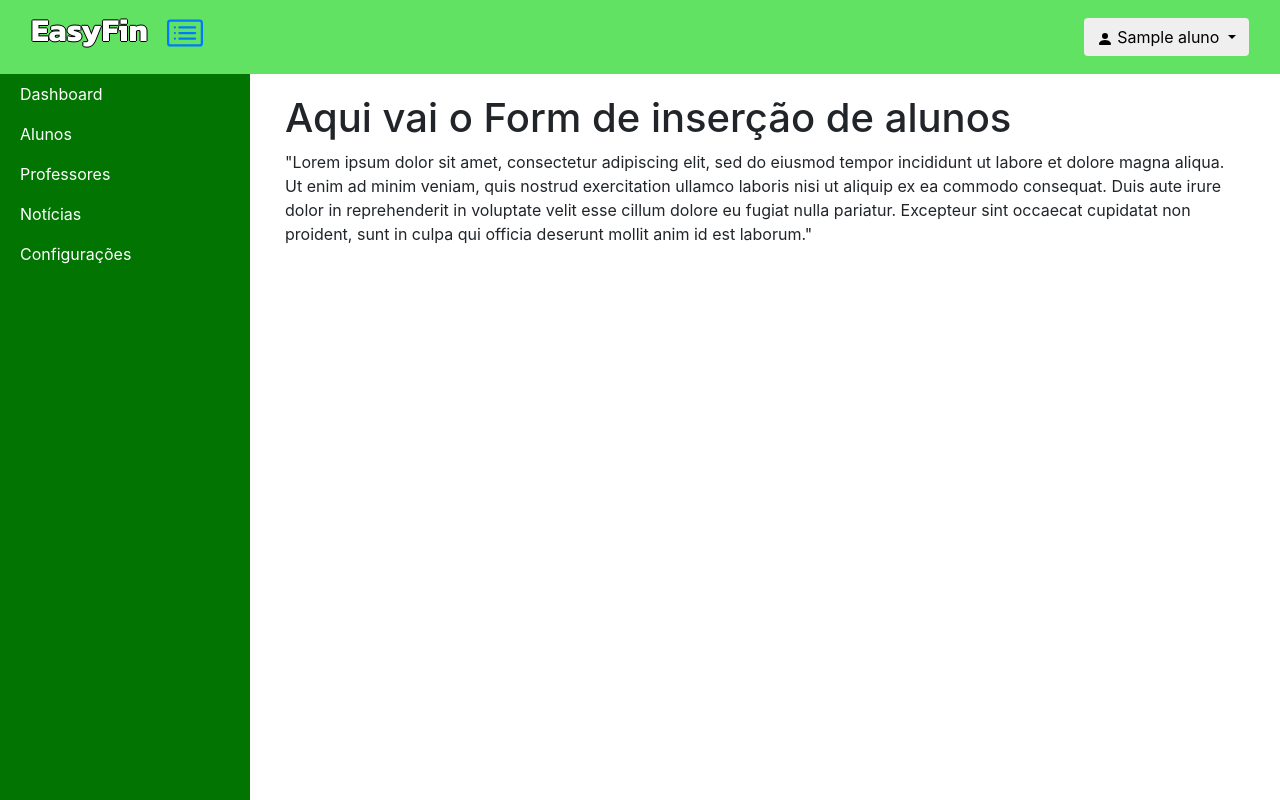
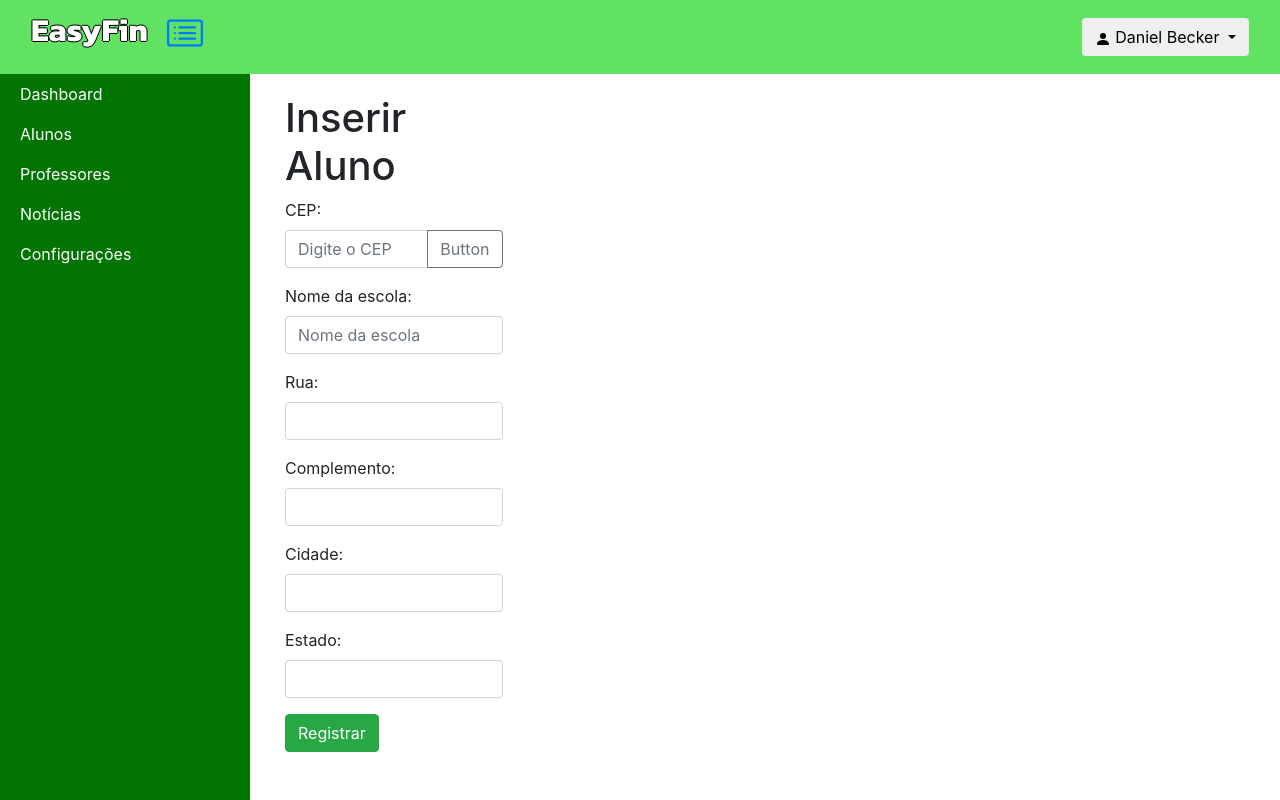
Before and after one commit to dannbecker/easyfin_alpha, a Flask app: page /alunos in a window 1280 px wide. Run offline with Flask 2, Linux system fonts and the light colour scheme; a user stored in the database is signed in; tables that the repository leaves empty hold one stand-in row (values such as "Sample post"); some libraries are stand-ins or nearby versions.

Commit message:
Updated files

```diff
--- a/app/__init__.py
+++ b/app/__init__.py
@@ -12,12 +12,14 @@ db = SQLAlchemy(app)
 # Declaro o tratamento de migração, recebe a aplicação e o banco de dados
 migrate = Migrate(app, db)
 
-# Manager para cuidar dos comendos para inicializar a aplicação
+# Manager para cuidar dos comandos para inicializar a aplicação
 manager = Manager(app)
 manager.add_command('db', MigrateCommand)
 
+# Manager para cuidar de uma sessão de login
 login_manager = LoginManager()
 login_manager.init_app(app)
 
+# Importação dos modelos de formulário e tabelas; Importação dos controllers padrões
 from app.models import tables, forms
 from app.controllers import default
--- a/app/controllers/default.py
+++ b/app/controllers/default.py
@@ -1,7 +1,7 @@
 from app import app, db
-from flask import render_template, flash, redirect, url_for
+from flask import render_template, flash, redirect, request, url_for, jsonify
 from flask_login import login_user, logout_user
-from app.models.forms import loginForm
+from app.models.forms import loginForm, addEscola
 from app.models.tables import Aluno, Professor
 
 @app.route("/index")
@@ -24,9 +24,10 @@ def login():
     form = loginForm()
 
     if form.validate_on_submit():
-        aluno = Aluno.query.filter_by(email=form.email.data).first()
-        if aluno and aluno.password == form.password.data:
-            login_user(aluno)
+        global professor
+        professor = Professor.query.filter_by(email=form.email.data).first()
+        if professor and professor.password == form.password.data:
+            login_user(professor)
             return redirect(url_for("dashboard"))
         else:
             flash("E-mail e/ou senha inválidos.")
@@ -64,9 +65,10 @@ def perfil(user):
     return render_template('perfil.html')
 
 
-@app.route("/alunos")
+@app.route("/alunos", methods=["POST", "GET"])
 def alunos():
-    return render_template('alunos.html')
+    form = addEscola()
+    return render_template('alunos.html', form=form)
 
 
 @app.route("/professores")
@@ -78,6 +80,24 @@ def professores():
 def noticias():
     return render_template('noticias.html')
 
+
 @app.route("/configuracoes")
 def configuracoes():
     return render_template('configuracoes.html')
+
+
+@app.route("/not_found")
+def notfound():
+    return render_template('not_found.html')
+
+
+@app.route('/test', methods=['GET', 'POST'])
+def test():
+    # GET request
+    if request.method == 'GET':
+        message = {'greeting':'Hello from Flask!'}
+        return jsonify(message)  # serialize and use JSON headers
+    # POST request
+    if request.method == 'POST':
+        print(request.get_json())  # parse as JSON
+        return 'Sucesss', 200
--- a/app/models/forms.py
+++ b/app/models/forms.py
@@ -11,3 +11,16 @@ class loginForm(FlaskForm):
 class contactForm(FlaskForm):
     email = StringField("email", validators=[DataRequired(), Email(message="E-mail inválido.")])
     message = StringField("message", validators=[DataRequired()])
+
+class addAluno(FlaskForm):
+    nome = StringField("nome", validators=[DataRequired()])
+    email = StringField("email", validators=[DataRequired(), Email(message="E-mail inválido.")])
+    password = PasswordField("password", validators=[DataRequired()])
+
+class addEscola(FlaskForm):
+    nome = StringField("nome", validators=[DataRequired()])
+    cep = StringField("cep", validators=[DataRequired()])
+    rua = StringField("nome", validators=[DataRequired()])
+    complemento = StringField("nome")
+    cidade = StringField("nome", validators=[DataRequired()])
+    estado = StringField("nome", validators=[DataRequired()])
--- a/app/models/tables.py
+++ b/app/models/tables.py
@@ -2,7 +2,7 @@ from app import db, login_manager
 
 @login_manager.user_loader
 def load_user(id):
-    return Aluno.query.filter_by(id=id).first()
+    return Professor.query.filter_by(id=id).first()
 
 class Aluno(db.Model):
     __tablename__ = "alunos"
@@ -44,6 +44,21 @@ class Professor(db.Model):
     password = db.Column(db.String)
     disciplina = db.Column(db.String)
 
+    @property
+    def is_authenticated(self):
+        return True
+
+    @property
+    def is_active(self):
+        return True
+
+    @property
+    def is_anonymous(self):
+        return False
+
+    def get_id(self):
+        return str(self.id)
+
     def __init__(self, email, nome, password, disciplina):
         self.email = email
         self.nome = nome
@@ -52,6 +67,47 @@ class Professor(db.Model):
 
     def __repr__(self):
         return "<Professor %r>" % self.nome
+
+class Escola(db.Model):
+    __tablename__ = "escolas"
+
+    id = db.Column(db.Integer, primary_key=True)
+    nome = db.Column(db.String)
+    cep = db.Column(db.String)
+    rua = db.Column(db.String)
+    complemento = db.Column(db.String)
+    cidade = db.Column(db.String)
+    estado = db.Column(db.String)
+
+    @property
+    def is_authenticated(self):
+        return True
+
+    @property
+    def is_active(self):
+        return True
+
+    @property
+    def is_anonymous(self):
+        return False
+
+    def get_id(self):
+        return str(self.id)
+
+    def __init__(self, nome, cep, rua, complemento, cidade, estado):
+        self.nome = nome
+        self.cep = cep
+        self.rua = rua
+        self.complemento = complemento
+        self.cidade = cidade
+        self.estado = estado
+
+    def __repr__(self):
+        return "<Escola %r>" % self.nome
+
+
+
+
 
 """class Pessoa(db.Model):
     __tablename__ = "pessoas"
--- /dev/null
+++ b/app/static/js/script.js
@@ -0,0 +1,30 @@
+document.querySelector('button').addEventListener('click', function () {
+    var cep = document.querySelector('#cep');
+    cep = cep.value.replace('-', '');
+    fetch("https://viacep.com.br/ws/"+ cep +"/json/")
+        .then((response) => {
+//            console.log(JSON.parse(response.responseText));
+            return response.json();
+        })
+        .then((myContent) => {
+            atribuirCampos(myContent);
+//           document.querySelector('.par').innerHTML = myContent;
+//            document.querySelector('.par').classList.add('box');
+        });
+
+}, false);
+
+function atribuirCampos(data)
+{
+const rua = document.querySelector("#rua");
+const complemento = document.querySelector("#complemento");
+const bairro = document.querySelector("#bairro");
+const cidade = document.querySelector("#cidade");
+const estado = document.querySelector("#estado");
+
+rua.value = data.logradouro;
+complemento.value = data.complemento;
+bairro.value = data.bairro;
+cidade.value = data.localidade;
+estado.value = data.uf;
+}
--- a/app/templates/alunos.html
+++ b/app/templates/alunos.html
@@ -1,5 +1,5 @@
+{% if current_user.is_authenticated %}
 <!DOCTYPE html><html lang="pt-br">
-
 <head>
       <meta name="viewport" content="width=device-width, initial-scale=1.0">
       <link rel=stylesheet type=text/css href="{{ url_for('static', filename='css/homebase.css') }}">
@@ -23,7 +23,6 @@
                         </i>
                     </a>
                 </h2>
-            {% if current_user.is_authenticated %}
             <div class="btn-group">
                 <button type="button" class="btn btn-default dropdown-toggle" data-bs-toggle="dropdown" aria-expanded="false" data-toggle="dropdown">
                     <i class="bi bi-person-fill"><svg xmlns="http://www.w3.org/2000/svg" width="16" height="16" fill="currentColor" class="bi bi-person-fill" viewBox="0 0 16 16">
@@ -37,7 +36,6 @@
                     <li><a class="dropdown-item" href="{{ url_for('logout') }}">Sair</a></li>
                 </ul>
             </div>
-            {% endif %}
         </div>
     </nav>
     <div id="wrapper">
@@ -63,10 +61,42 @@
         <div id="page-content-wrapper">
             <div class="container-fluid">
                 <div class="row">
-                    <div class="col-lg-12">
-                        <h1>Aqui vai o Form de inserção de alunos</h1>
-                        <p>"Lorem ipsum dolor sit amet, consectetur adipiscing elit, sed do eiusmod tempor incididunt ut labore et dolore magna aliqua. Ut enim ad minim veniam, quis nostrud exercitation ullamco laboris nisi ut aliquip ex ea commodo consequat. Duis aute irure dolor in reprehenderit in voluptate velit esse cillum dolore eu fugiat nulla pariatur. Excepteur sint occaecat cupidatat non proident, sunt in culpa qui officia deserunt mollit anim id est laborum."</p>
-                    </div>
+                    <div class="col-lg-3">
+                        <h1>Inserir Aluno</h1>
+                            <form>
+                                <label>CEP:</label>
+                                <div class="input-group mb-3">
+                                    <input id="#cep"type="text" class="form-control" placeholder="Digite o CEP" aria-describedby="basic-addon2">
+                                    <div class="input-group-append">
+                                      <button class="btn btn-outline-secondary" type="button">Button</button>
+                                    </div>
+                                  </div>
+                            </form>
+                            <form action="" method="POST">
+                                {{ form.csrf_token }}
+                                <div class="form-group">
+                                <label>Nome da escola:</label>
+                                {{ form.nome(class="form-control stringInput", placeholder="Nome da escola", id="nome") }}
+                                </div>
+                                <div class="form-group">
+                                    <label>Rua:</label>
+                                    {{ form.rua(class="form-control stringInput", id="rua") }}
+                                </div>
+                                <div class="form-group">
+                                    <label>Complemento:</label>
+                                    {{ form.complemento(class="form-control stringInput", id="complemento") }}
+                                </div>
+                                <div class="form-group">
+                                    <label>Cidade:</label>
+                                    {{ form.cidade(class="form-control stringInput", id="cidade") }}
+                                </div>
+                                <div class="form-group">
+                                    <label>Estado:</label>
+                                    {{ form.estado(class="form-control stringInput", id="estado") }}
+                                </div>
+                                <button type="submit" class="btn btn-success tn-default" id="submit" >Registrar</button>
+                            </form>
+                        </div>
                 </div>
             </div>
         </div>
@@ -81,6 +111,7 @@
 
   <script src="../static/js/jquery-3.6.0.min.js"></script>
   <script src="../static/js/bootstrap.bundle.min.js"></script>
+  <script src="../static/js/script.js"></script>
   <script>
     $("#menu-toggle").click(function(e) {
     e.preventDefault();
@@ -92,3 +123,4 @@
 
 
   </body>
+  {% endif %}
```
Also changed, not shown: app/templates/not_found.html (added, +32 -0 lines), requirements.txt (added, +24 -0 lines), app/storage.db.
